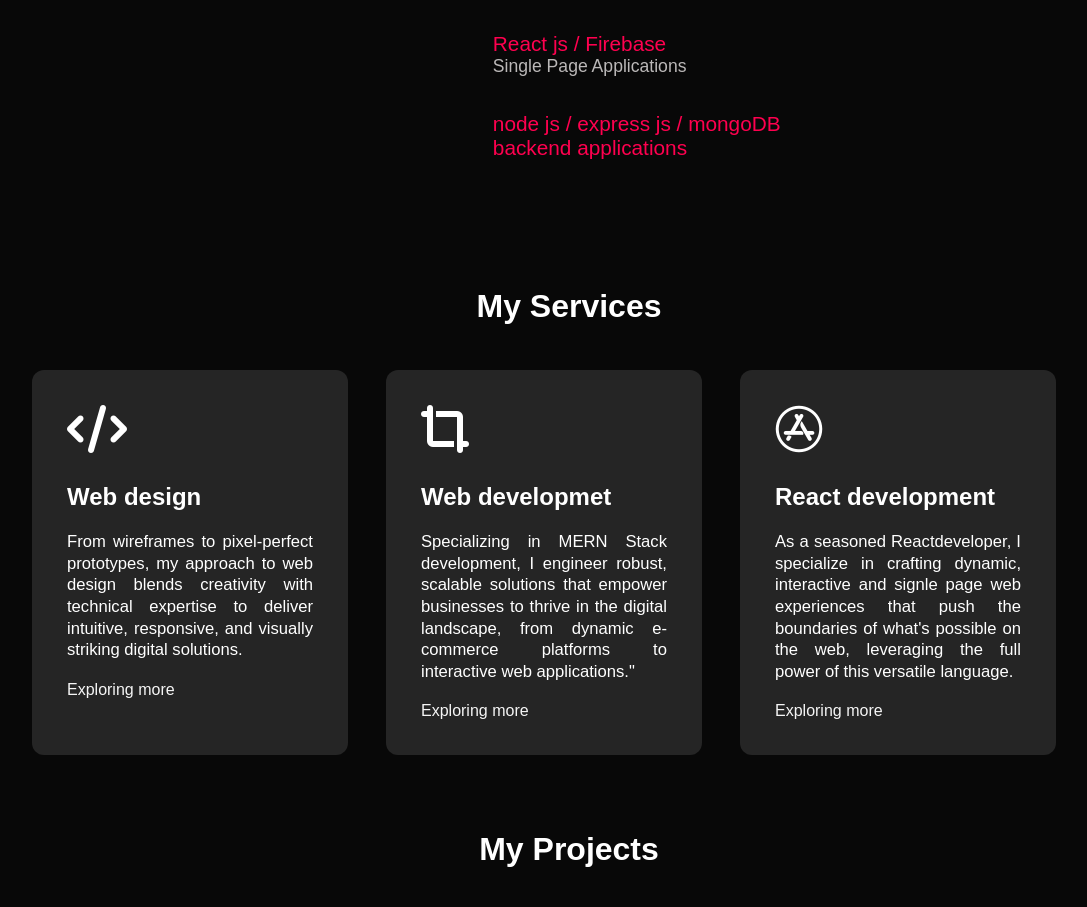
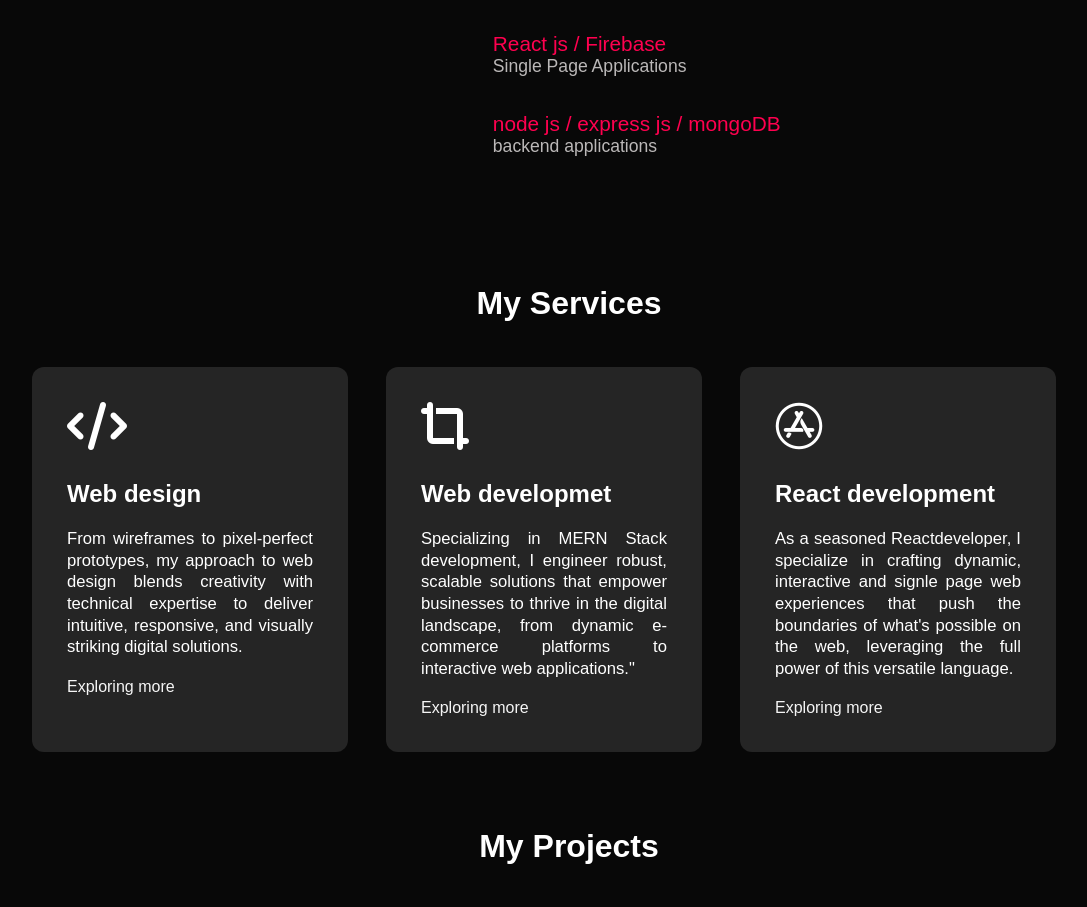
Before and after one commit to asiaahmadali/portfolio-website, a plain HTML site: page index.html in a window 1280 px wide. Shown: the part 1380-2287 px from the top of the page, without its empty margins (96-1183 px from the left). Drawn offline with nearby package versions, Linux system fonts and the light colour scheme.

Commit message:
mdifications

```diff
--- a/index.html
+++ b/index.html
@@ -74,7 +74,7 @@
                             <li><span>HTML / CSS /taiwind CSS </span><br> Designing web interfaces</li>
                             <li><span>Javascript/BootStrap</span><br> Interactive User Applications </li>
                             <li><span>React js / Firebase</span><br> Single Page Applications</li>
-                            <li><span>node js / express js / mongoDB<br>backend applications</span></li>
+                            <li><span>node js / express js / mongoDB</span><br>backend applications</li>
                         </ul>
                     </div>
 
```
